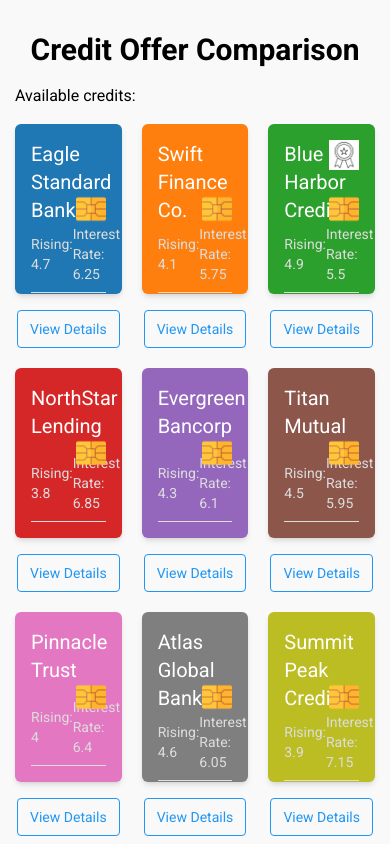
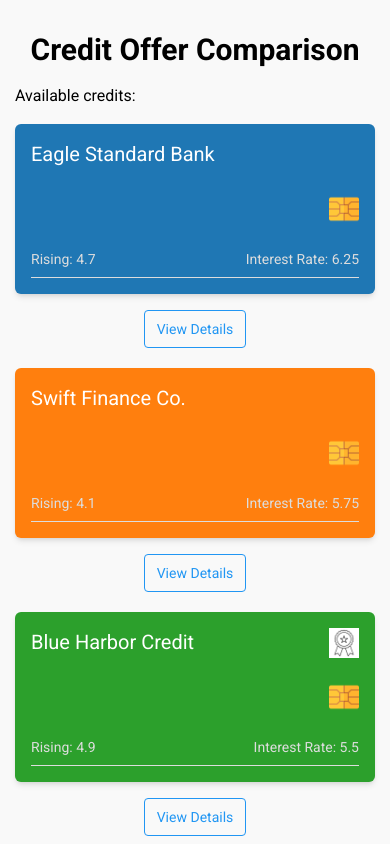
Before and after one commit to ayoub-jabiri/credit-comparison, a React (Vite) app: page / in a window 390 px wide. Shown: the top 844 px of the page. Built offline with nearby package versions, Linux system fonts and the light colour scheme.

Commit message:
Fixed the cards responsivity across the screens

```diff
--- a/src/components/hero-section/CreditCard.jsx
+++ b/src/components/hero-section/CreditCard.jsx
@@ -6,7 +6,7 @@
     }
 
     return (
-        <div className="col-span-4">
+        <div className="col-span-12 md:col-span-6 lg:col-span-4">
             <div
                 className="relative shadow-md h-42.5 p-4 rounded-md flex flex-col justify-between"
                 style={{ backgroundColor: card.color }}
```
